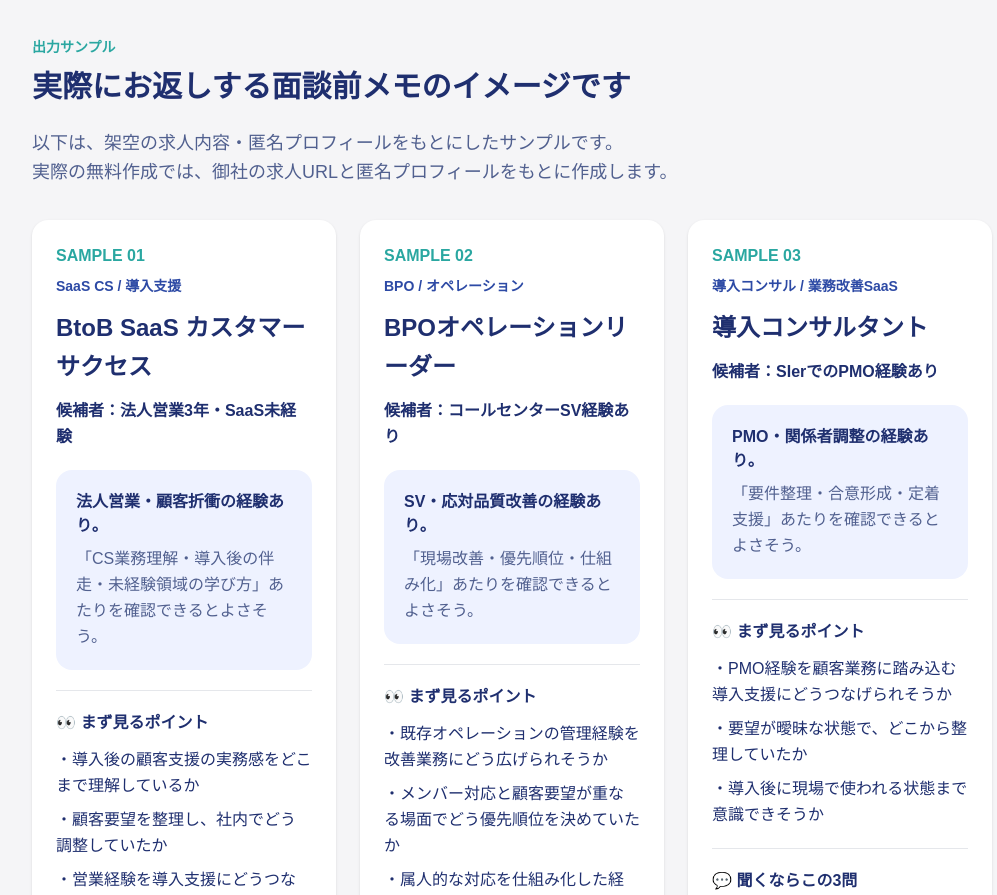
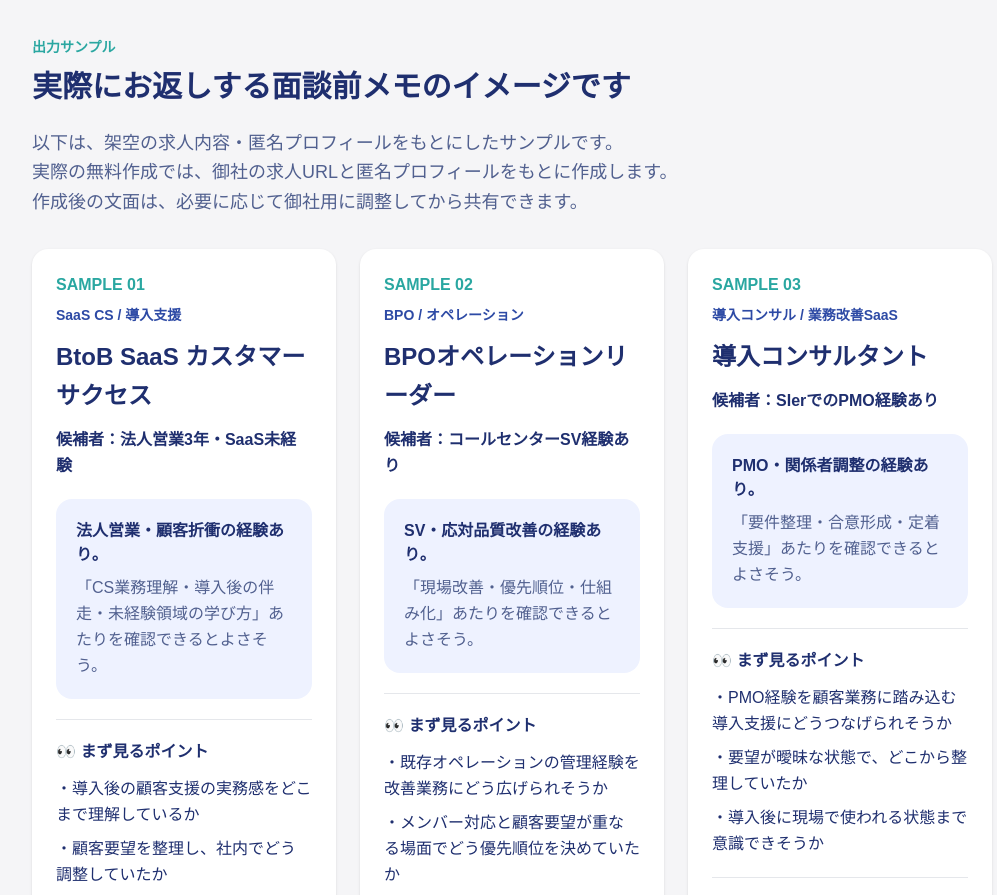
Before and after one commit to yshyk216/asumen-lp-v2, a Next.js app: page / in a window 1280 px wide. Shown: the part 2480-3375 px from the top of the page, without its empty margins (128-1125 px from the left). Built offline with nearby package versions, Linux system fonts and the light colour scheme.

Commit message:
Update page.tsx

```diff
--- a/app/page.tsx
+++ b/app/page.tsx
@@ -255,7 +255,7 @@ export default function Home() {
             求人内容と匿名プロフィールの接点をもとに、
             <br />
             現場面談者が短時間で読みやすい面談前メモを作成します。
-            </p>
+          </p>
 
           <div className="grid md:grid-cols-3 gap-6">
             <div className="rounded-2xl bg-[#f5f5f7] p-6">
@@ -355,6 +355,8 @@ export default function Home() {
           以下は、架空の求人内容・匿名プロフィールをもとにしたサンプルです。
           <br />
           実際の無料作成では、御社の求人URLと匿名プロフィールをもとに作成します。
+          <br />
+          作成後の文面は、必要に応じて御社用に調整してから共有できます。
         </p>
 
         <div className="grid lg:grid-cols-3 gap-6">
```
